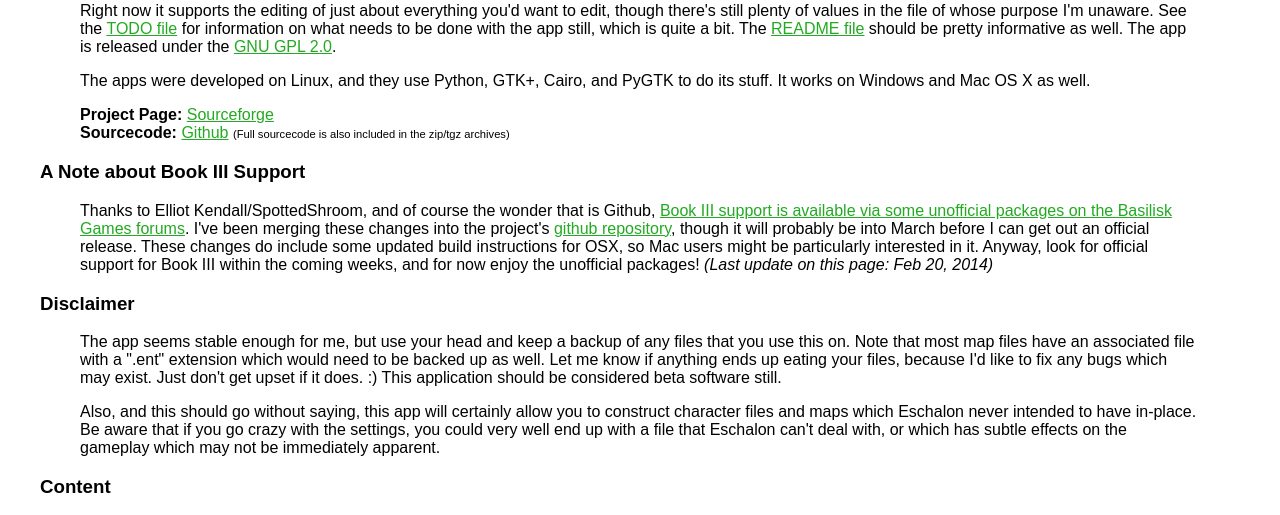
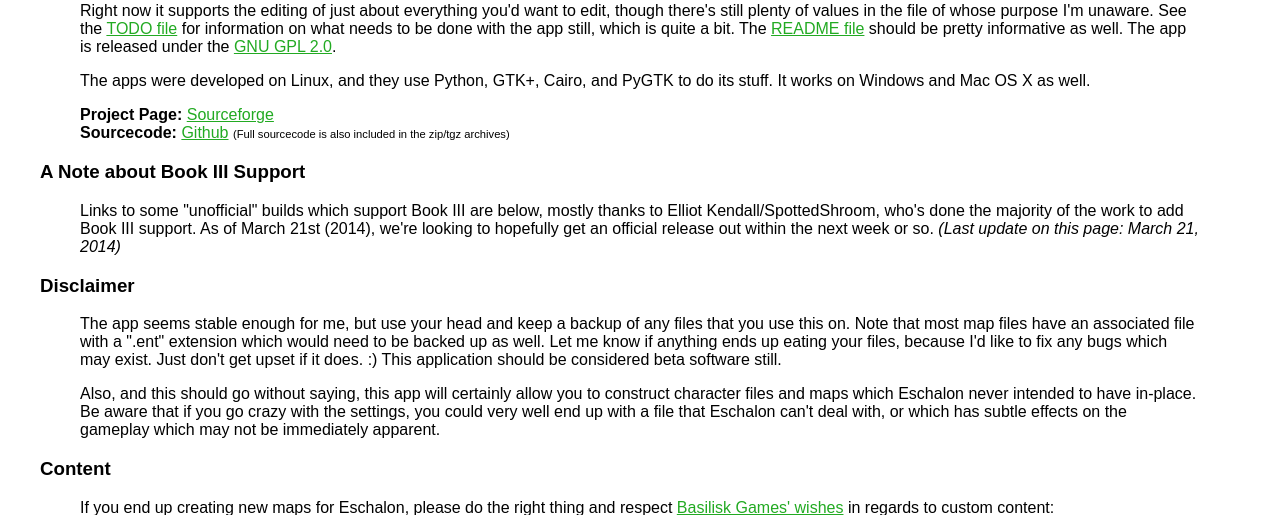
Before and after one commit to apocalyptech/eschalon_utils_web, a PHP site: page / in a window 1280 px wide. Shown: the part 646-1161 px from the top of the page. Run offline with PHP 8.4, Linux system fonts and the light colour scheme.

Commit message:
An updated on Book III support

```diff
--- a/index.php
+++ b/index.php
@@ -40,17 +40,11 @@ PyGTK to do its stuff.  It works on Windows and Mac OS X as well.</p>
 <h3>A Note about Book III Support</h3>
 
 <blockquote>
-<p>Thanks to Elliot Kendall/SpottedShroom, and of course the wonder that
-is Github,
-<a href="http://basiliskgames.com/forums/viewtopic.php?f=26&t=8963">Book
-III support is available via some unofficial packages on the Basilisk Games
-forums</a>.  I've been merging these changes into the project's
-<a href="https://github.com/apocalyptech/eschalon_utils">github repository</a>,
-though it will probably be into March before I can get out an official release.
-These changes do include some updated build instructions for OSX, so Mac
-users might be particularly interested in it.  Anyway, look
-for official support for Book III within the coming weeks, and for now enjoy
-the unofficial packages!  <em>(Last update on this page: Feb 20, 2014)</em></p>
+<p>Links to some "unofficial" builds which support Book III are below,
+mostly thanks to Elliot Kendall/SpottedShroom, who's done the majority of
+the work to add Book III support.  As of March 21st (2014), we're looking
+to hopefully get an official release out within the next week or so.
+<em>(Last update on this page: March 21, 2014)</em></p>
 </blockquote>
 
 <h3>Disclaimer</h3>
```
